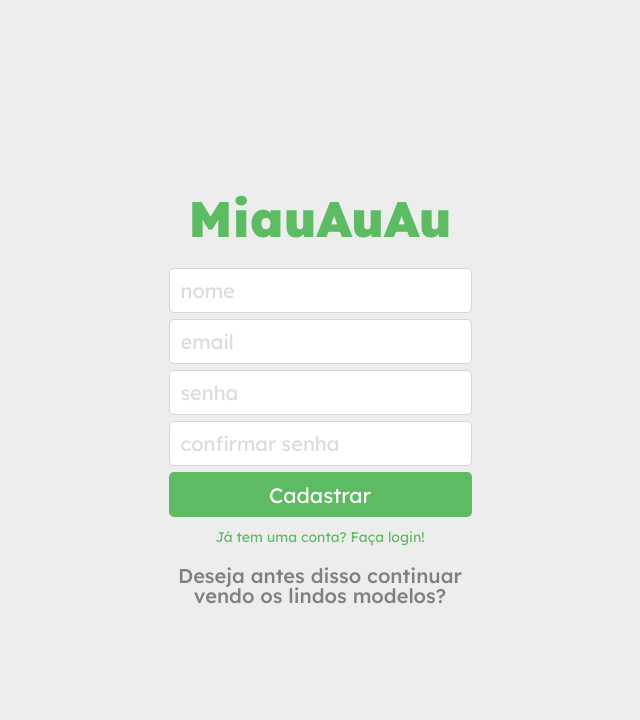
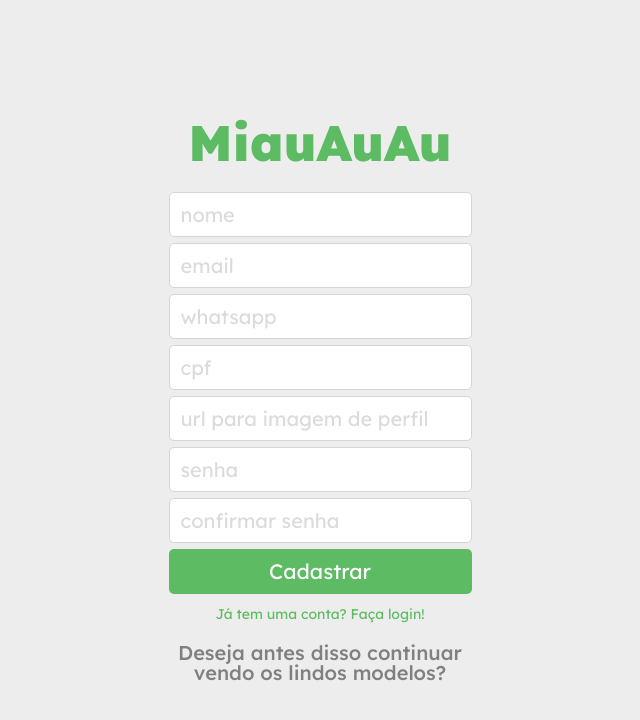
Before and after one commit to gaesyeah/projeto18-freela-front, a React (Vite) app: page /cadastro in a window 1280 px wide. Shown: the top 720 px of the page, without its empty margins (320-960 px from the left). Built offline with nearby package versions, Linux system fonts and the light colour scheme.

Commit message:
feat: ajuste no cadastro para seguir os requisitos desse projeto

```diff
--- a/src/pages/SignInPage.jsx
+++ b/src/pages/SignInPage.jsx
@@ -44,12 +44,12 @@ const signInPage = () => {
       <form onSubmit={signIn}>
         <input type="email" placeholder="email" required
           disabled={loading}
-          onChange={e => setSignInInputs(previous => ({...previous, ['email']:e.target.value}))}
+          onChange={e => setSignInInputs(previous => ({...previous, email:e.target.value}))}
           value={signInInputs.email}
         ></input>
         <input type="password" placeholder="senha" required
           disabled={loading}
-          onChange={e => setSignInInputs(previous => ({...previous, ['password']:e.target.value}))}
+          onChange={e => setSignInInputs(previous => ({...previous, password:e.target.value}))}
           value={signInInputs.password}
         ></input>
         <button disabled={loading}
--- a/src/pages/SignUpPage.jsx
+++ b/src/pages/SignUpPage.jsx
@@ -9,15 +9,20 @@ const SignUpPage = () => {
   const navigate = useNavigate();
 
   const [loading, setLoading] = useState(false);
-  const [signUpInputs, setSignUpInputs] = useState(
-    {name: "", email: "", password: ""}
-  );
-  const [confirmPassword, setConfirmPassword] = useState("");
+  const [signUpInputs, setSignUpInputs] = useState({
+    name: "", email: "", cellphone: "", cpf: "", imageUrl: "", password: "", confirmPassword: ""
+  });
 
   const signUp = async (e) => {
     e.preventDefault();
 
-    if (confirmPassword !== signUpInputs.password) return alert("As senhas precisam ser iguais");
+    if (signUpInputs.confirmPassword !== signUpInputs.password) {
+      return Swal.fire({
+        title: `<span style=";font-size: 18px">As senhas precisam ser iguais!</span>`,
+        width: 320,
+        confirmButtonColor: '#5dbb63',
+      });
+    }
     try {
       setLoading(true);
       await axios.post(`${import.meta.env.VITE_API_URL}/sign-up`, signUpInputs);
@@ -37,29 +42,48 @@ const SignUpPage = () => {
     }
   };
 
+  const changeSignUpInputs = (value, type) => {
+    setSignUpInputs(previous => ({...previous, [type]:value}))
+  };
+
   return (
     <SignBody>
       <Logo>MiauAuAu</Logo>
       <form onSubmit={signUp}>
         <input type="text" placeholder="nome" required
           disabled={loading}
-          onChange={e => setSignUpInputs(previous => ({...previous, ['name']:e.target.value}))}
+          onChange={e => changeSignUpInputs(e.target.value, 'name')}
           value={signUpInputs.name}
         ></input>
         <input type="email" placeholder="email" required
           disabled={loading}
-          onChange={e => setSignUpInputs(previous => ({...previous, ['email']:e.target.value}))}
+          onChange={e => changeSignUpInputs(e.target.value, 'email')}
           value={signUpInputs.email}
+        ></input>
+        <input type="tel" placeholder="whatsapp" pattern="[0-9]{11}" title="Por favor, insira o DDD e o 9 além do numero, por exemplo: 73988456782" required
+          disabled={loading}
+          onChange={e => changeSignUpInputs(e.target.value, 'cellphone')}
+          value={signUpInputs.cellphone}
+        ></input>
+        <input type="text" placeholder="cpf" pattern="[0-9]{11}" title="Por favor, insira um cpf com 11 digitos" required
+          disabled={loading}
+          onChange={e => changeSignUpInputs(e.target.value, 'cpf')}
+          value={signUpInputs.cpf}
+        ></input>
+        <input type="url" placeholder="url para imagem de perfil" required
+          disabled={loading}
+          onChange={e => changeSignUpInputs(e.target.value, 'imageUrl')}
+          value={signUpInputs.imageUrl}
         ></input>
         <input type="password" placeholder="senha" required
           disabled={loading}
-          onChange={e => setSignUpInputs(previous => ({...previous, ['password']:e.target.value}))}
+          onChange={e => changeSignUpInputs(e.target.value, 'password')}
           value={signUpInputs.password}
         ></input>
         <input type="password" placeholder="confirmar senha" required
           disabled={loading}
-          onChange={e => setConfirmPassword(e.target.value)}
-          value={confirmPassword}
+          onChange={e => changeSignUpInputs(e.target.value, 'confirmPassword')}
+          value={signUpInputs.confirmPassword}
         ></input>
         <button disabled={loading}
           >{!loading ? 'Cadastrar' : 'Carregando...'}
```
